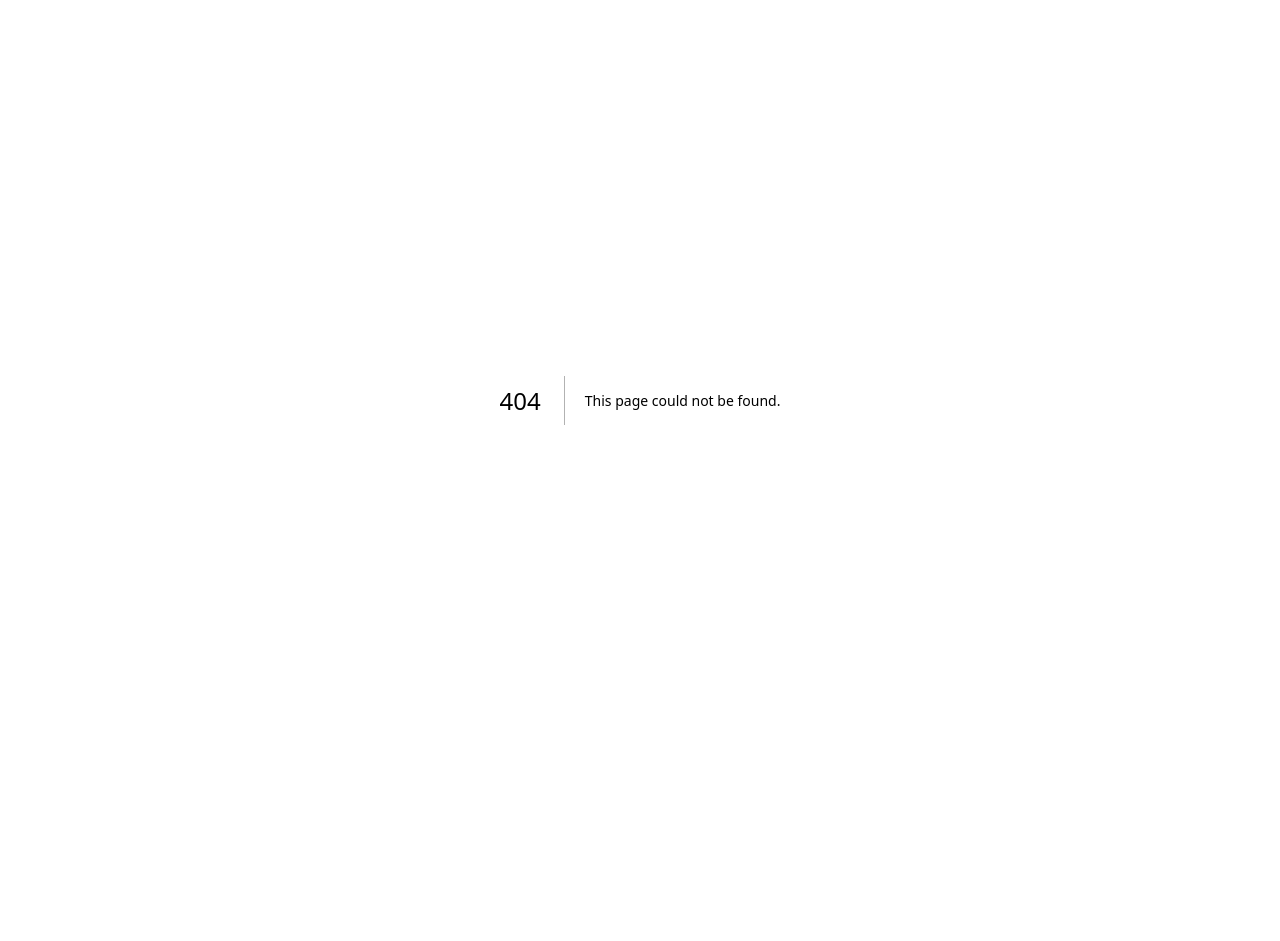
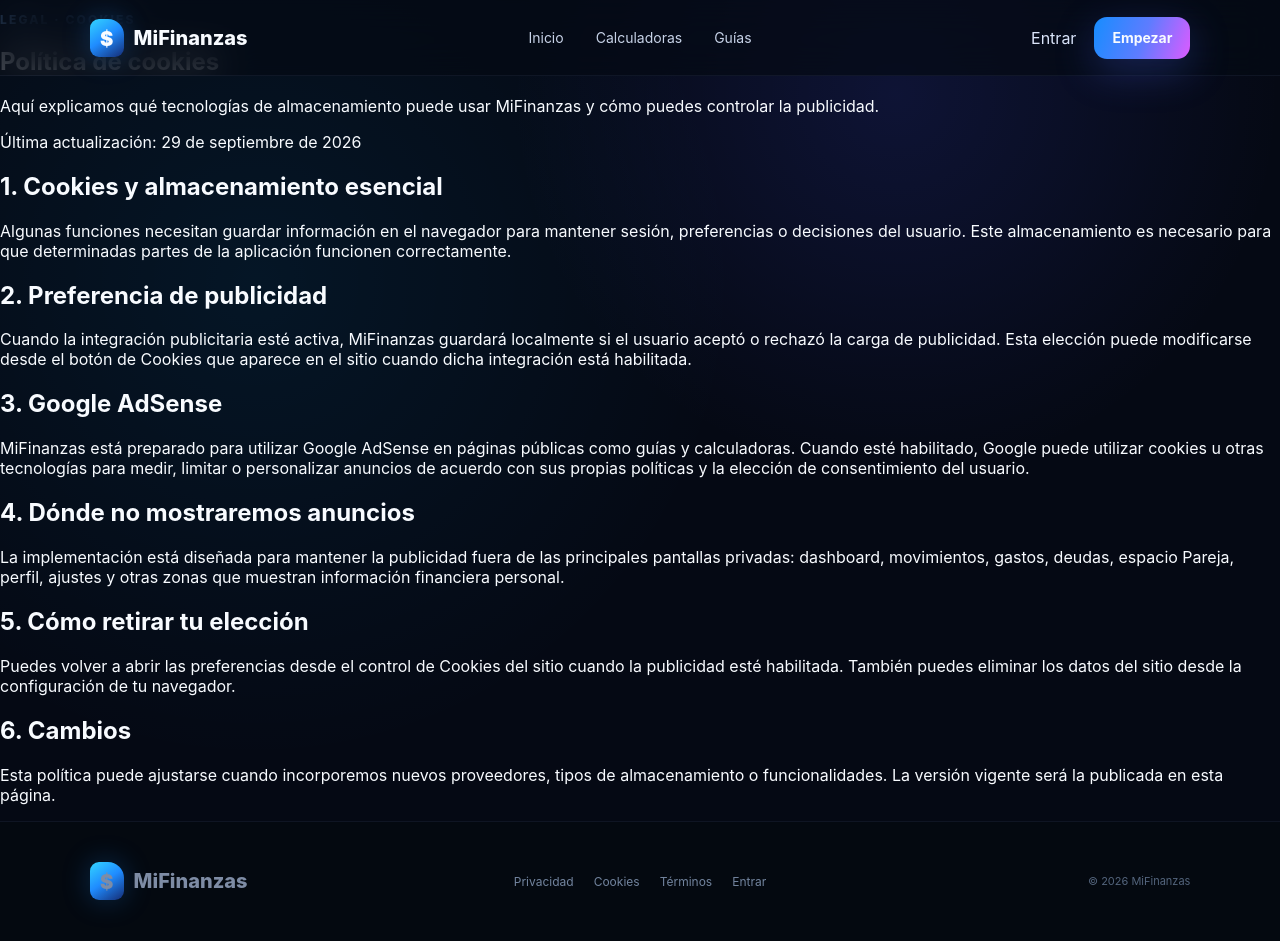
Before and after one commit to Sofonias-23/MiFinanzas, a Next.js app in the folder web/: page /cookies in a window 1280 px wide. Before the commit this address had no page. Before the commit the page ends 800 px from the top, so only its background shows below. Built offline with nearby package versions, Linux system fonts and the light colour scheme.

Commit message:
Crear política de cookies

```diff
--- /dev/null
+++ b/web/app/cookies/page.tsx
@@ -0,0 +1,68 @@
+import PublicLegalShell from '@/components/PublicLegalShell';
+
+export const metadata = {
+  title: 'Política de cookies | MiFinanzas',
+  description: 'Información sobre cookies, almacenamiento local y publicidad en MiFinanzas.',
+};
+
+export default function CookiesPage() {
+  return (
+    <PublicLegalShell
+      kicker="LEGAL · COOKIES"
+      title="Política de cookies"
+      intro="Aquí explicamos qué tecnologías de almacenamiento puede usar MiFinanzas y cómo puedes controlar la publicidad."
+    >
+      <article>
+        <h2>1. Cookies y almacenamiento esencial</h2>
+        <p>
+          Algunas funciones necesitan guardar información en el navegador para mantener sesión, preferencias o
+          decisiones del usuario. Este almacenamiento es necesario para que determinadas partes de la aplicación
+          funcionen correctamente.
+        </p>
+      </article>
+
+      <article>
+        <h2>2. Preferencia de publicidad</h2>
+        <p>
+          Cuando la integración publicitaria esté activa, MiFinanzas guardará localmente si el usuario aceptó o
+          rechazó la carga de publicidad. Esta elección puede modificarse desde el botón de Cookies que aparece en
+          el sitio cuando dicha integración está habilitada.
+        </p>
+      </article>
+
+      <article>
+        <h2>3. Google AdSense</h2>
+        <p>
+          MiFinanzas está preparado para utilizar Google AdSense en páginas públicas como guías y calculadoras.
+          Cuando esté habilitado, Google puede utilizar cookies u otras tecnologías para medir, limitar o
+          personalizar anuncios de acuerdo con sus propias políticas y la elección de consentimiento del usuario.
+        </p>
+      </article>
+
+      <article>
+        <h2>4. Dónde no mostraremos anuncios</h2>
+        <p>
+          La implementación está diseñada para mantener la publicidad fuera de las principales pantallas privadas:
+          dashboard, movimientos, gastos, deudas, espacio Pareja, perfil, ajustes y otras zonas que muestran
+          información financiera personal.
+        </p>
+      </article>
+
+      <article>
+        <h2>5. Cómo retirar tu elección</h2>
+        <p>
+          Puedes volver a abrir las preferencias desde el control de Cookies del sitio cuando la publicidad esté
+          habilitada. También puedes eliminar los datos del sitio desde la configuración de tu navegador.
+        </p>
+      </article>
+
+      <article>
+        <h2>6. Cambios</h2>
+        <p>
+          Esta política puede ajustarse cuando incorporemos nuevos proveedores, tipos de almacenamiento o
+          funcionalidades. La versión vigente será la publicada en esta página.
+        </p>
+      </article>
+    </PublicLegalShell>
+  );
+}
```
